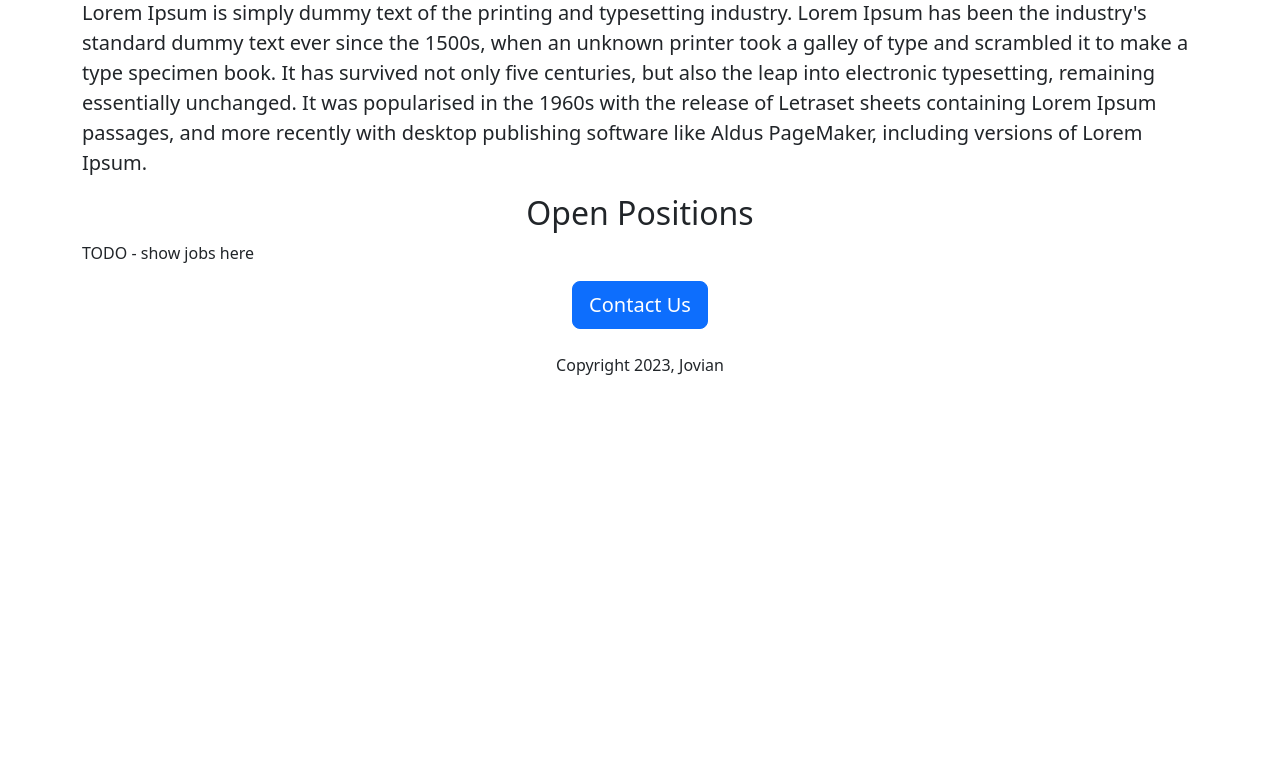
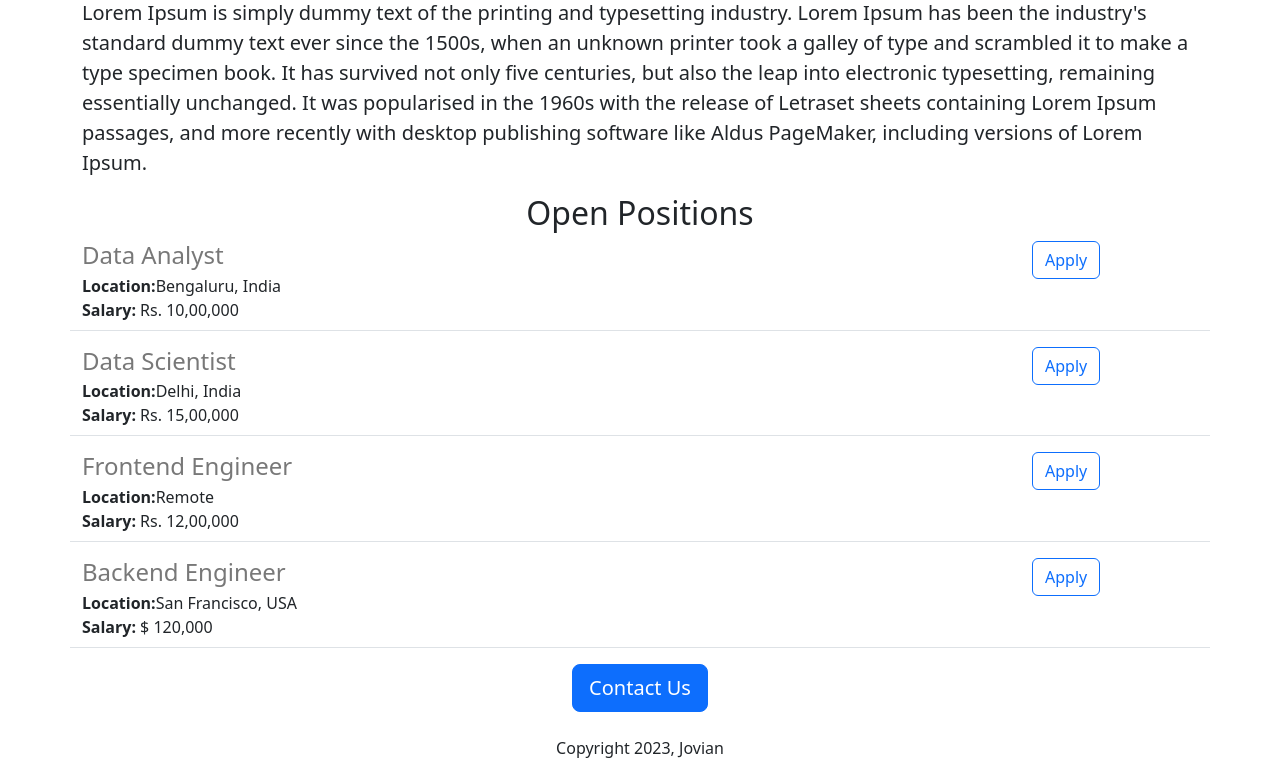
Before and after one commit to Willymwa85/Jovian-employment-search-website, a Flask app: page / in a window 1280 px wide. Shown: the part 512-1288 px from the top of the page. Before the commit the page ends 887 px from the top, so only its background shows below. Run offline with Flask 3, Linux system fonts and the light colour scheme.

Commit message:
Added dynamic data and API route

```diff
--- a/app.py
+++ b/app.py
@@ -1,12 +1,42 @@
-from flask import Flask, render_template
+from flask import Flask, render_template, jsonify
 
 app = Flask(__name__)
 
-
+JOBS = [
+  {
+    'id': 1,
+    'title': 'Data Analyst',
+    'location': 'Bengaluru, India',
+    'salary': 'Rs. 10,00,000'
+  },
+  {
+    'id': 2,
+    'title': 'Data Scientist',
+    'location': 'Delhi, India',
+    'salary': 'Rs. 15,00,000'
+  },
+  {
+    'id': 3,
+    'title': 'Frontend Engineer',
+    'location': 'Remote',
+    'salary': 'Rs. 12,00,000'
+  },
+  {
+    'id': 4,
+    'title': 'Backend Engineer',
+    'location': 'San Francisco, USA',
+    'salary': '$ 120,000'
+  }
+]
 @app.route("/")
 def hello_world():
-  return render_template('home.html')
+  return render_template('home.html',
+                         jobs=JOBS,
+                        company_name='Jovian')
 
+@app.route("/api/jobs")
+def list_jobs():
+  return jsonify(JOBS)
 
 print(__name__)
 if __name__ == "__main__":
--- a/templates/home.html
+++ b/templates/home.html
@@ -15,14 +15,20 @@
   </head>
   <body>
     <div class="container">
-    <h1 class="text-center mt-2 mb-4">Jovian Careers</h1>
+    <h1 class="text-center mt-2 mb-4">{{company_name}} Careers</h1>
     <img class="img-fluid" id="banner" src="https://jovian-employment-search-website--willymwangi1.repl.co/static/banner.jpeg.jpg" >
     <h2 class="text-center mt-2 mt-4">About Jovian</h2>
     <p class="lead">
       Lorem Ipsum is simply dummy text of the printing and typesetting industry. Lorem Ipsum has been the industry's standard dummy text ever since the 1500s, when an unknown printer took a galley of type and scrambled it to make a type specimen book. It has survived not only five centuries, but also the leap into electronic typesetting, remaining essentially unchanged. It was popularised in the 1960s with the release of Letraset sheets containing Lorem Ipsum passages, and more recently with desktop publishing software like Aldus PageMaker, including versions of Lorem Ipsum.
     </p>
     <h2 class="text-center">Open Positions</h2>
-    <p>TODO - show jobs here</p>
+    <div>
+      {% for job in jobs %}
+       {% include 'jobitem.html' %}
+      {% endfor %}
+    </div>
+
+
       <div class="text-center">
     <button class="btn btn-primary btn-lg">Contact Us</button>
         <p class="text-center mt-4">Copyright 2023, Jovian</p>
--- /dev/null
+++ b/templates/jobitem.html
@@ -0,0 +1,20 @@
+<div class= "border-bottom row" style="margin-bottom:16px;padding-bottom:8px">
+ <div class="col-10">
+  <h4
+    style="color:rgb(120,120,120); margin-bottom:4px;">
+    {{job['title']}}
+  </h4>
+  <div>
+    <b>Location:</b>{{job['location']}}
+  </div>
+  {% if 'salary' in job %}
+  <div>
+    <b>Salary:</b> {{job['salary']}}
+  </div>
+  {% endif %}
+ </div>
+  <div class="col-2">
+    <button type="button" class="btn btn-outline-primary">Apply</button>
+  </div>
+
+</div>
```
